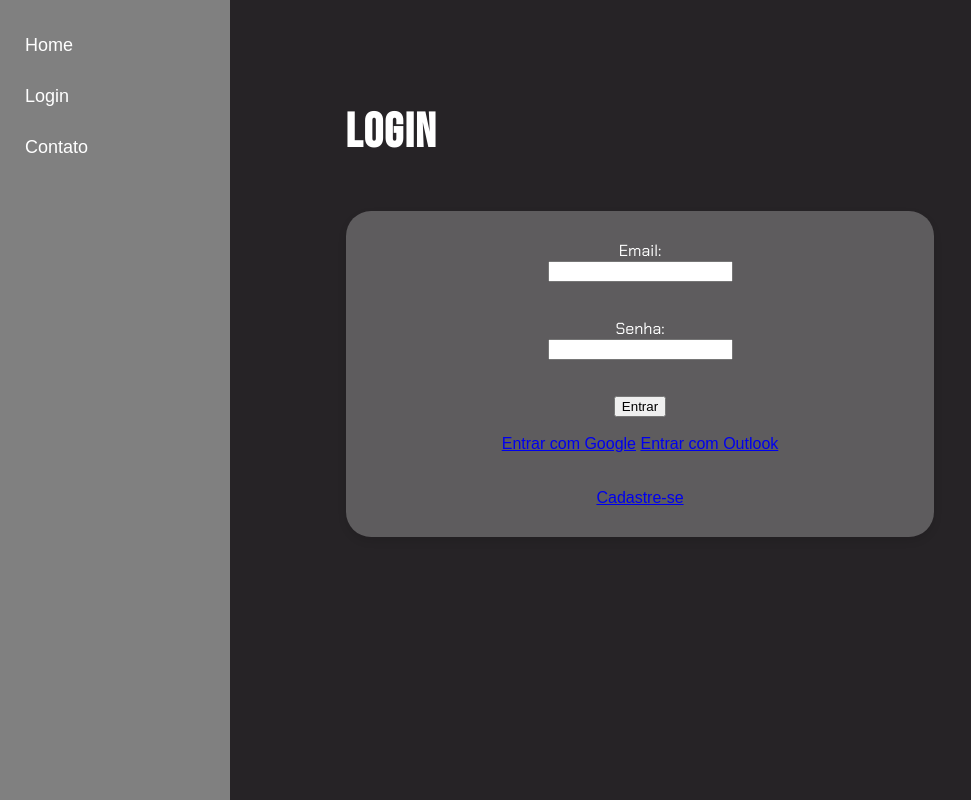
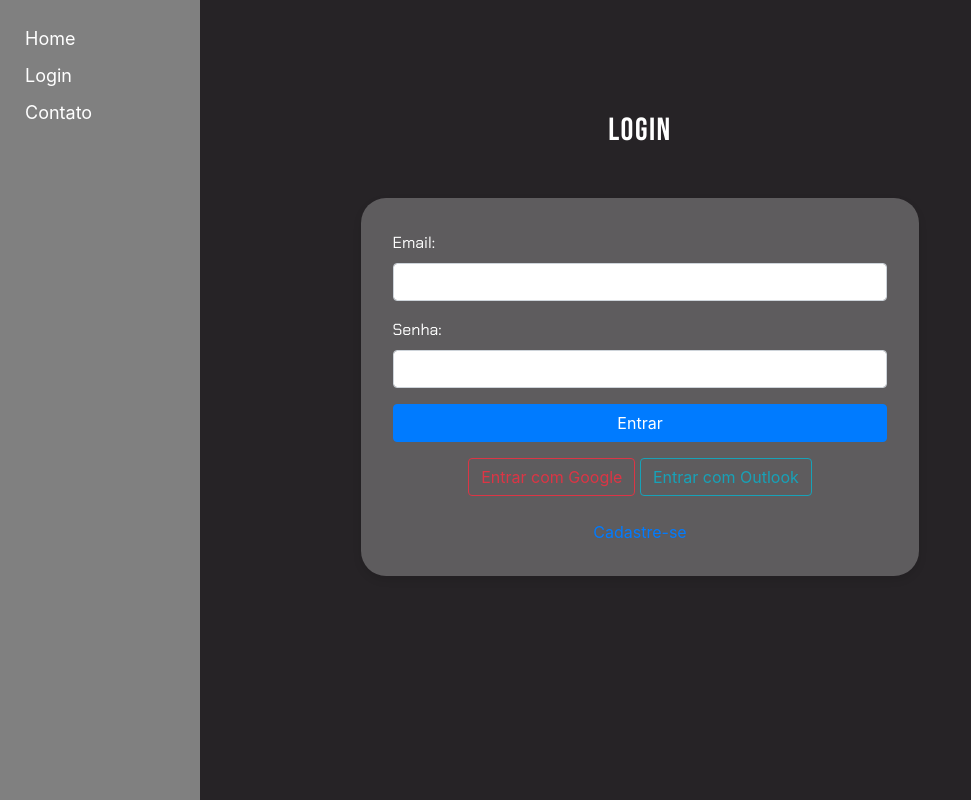
Before and after one commit to LeoLapo/supplyProphet, a Django app: page /login/ in a window 1280 px wide. Shown: the whole page, without its empty margins (0-971 px from the left). Run offline with Django 5.2, Linux system fonts and the light colour scheme; some libraries are stand-ins or nearby versions.

Commit message:
corrigindo pequenos erros e adicionando bootstrap

```diff
--- a/website/static/css/forms.css
+++ b/website/static/css/forms.css
@@ -1,65 +1,11 @@
-.login_form {
-    padding: 5%;
-    margin: 50px auto;
+/* Reduzido para aproveitar as classes do Bootstrap */
+.login_form, .register_form, .contact_form, .predict_form {
     background-color: #f9f9f943;
     border-radius: 25px;
-    /* Bordas mais arredondadas */
     box-shadow: 0 4px 8px rgba(0, 0, 0, 0.1);
-    font-family: Arial, sans-serif;
-    display: flex;
-    flex-direction: column;
-    align-items: center;
-    /* Centraliza itens horizontalmente */
-    justify-content: center;
-    /* Centraliza itens verticalmente */
-}
-
-.register_form {
-    padding: 5%;
-    margin: 50px auto;
-    background-color: #f9f9f943;
-    border-radius: 25px;
-    /* Bordas mais arredondadas */
-    box-shadow: 0 4px 8px rgba(0, 0, 0, 0.1);
-    font-family: Arial, sans-serif;
-    display: flex;
-    flex-direction: column;
-    align-items: center;
-    /* Centraliza itens horizontalmente */
-    justify-content: center;
-    /* Centraliza itens verticalmente */
-}
-
-.contact_form {
-    padding: 5%;
-    margin: 50px auto;
-    background-color: #f9f9f943;
-    border-radius: 25px;
-    /* Bordas mais arredondadas */
-    box-shadow: 0 4px 8px rgba(0, 0, 0, 0.1);
-    font-family: Arial, sans-serif;
-    display: flex;
-    flex-direction: column;
-    align-items: center;
-    /* Centraliza itens horizontalmente */
-    justify-content: center;
-    /* Centraliza itens verticalmente */
-}
-
-.predict_form {
-    padding: 5%;
-    margin: 50px auto;
-    background-color: #f9f9f943;
-    border-radius: 25px;
-    /* Bordas mais arredondadas */
-    box-shadow: 0 4px 8px rgba(0, 0, 0, 0.1);
-    font-family: Arial, sans-serif;
-    display: flex;
-    flex-direction: column;
-    align-items: center;
-    /* Centraliza itens horizontalmente */
-    justify-content: center;
-    /* Centraliza itens verticalmente */
+    padding: 2rem;
+    margin: 3rem auto;
+    /* max-width: 500px; Limita a largura do formulário */
 }
 
 .credenciais {
--- a/website/static/css/styles.css
+++ b/website/static/css/styles.css
@@ -1,18 +1,19 @@
+/* BODY */
 body {
     margin: 0;
     padding: 0;
-    color: white; /* Texto branco */
+    color: white;
     font-family: Arial, sans-serif;
-    overflow-x: hidden; /* Remove a barra de rolagem horizontal */
-    background-color: #262326;
+    background-color: #262326 !important;
 }
 
+/* NAVEGAÇÃO */
 nav {
-    background-color: #808080; /* Cinza */
+    background-color: #808080;
     padding: 15px;
-    width: 200px; /* Largura do menu */
-    height: 100vh; /* Altura total da tela */
-    position: fixed; /* Fixa o menu na lateral */
+    width: 200px;
+    height: 100vh;
+    position: fixed;
     top: 0;
     left: 0;
 }
@@ -20,15 +21,13 @@ nav {
 nav ul {
     list-style: none;
     padding: 0;
-    margin: 0;
 }
 
 nav ul li {
-    margin: 10px 0; /* Espaçamento entre itens */
+    margin: 10px 0;
 }
 
 nav ul li a {
-    display: block; /* Faz os links ocuparem toda a largura do item */
     color: white;
     text-decoration: none;
     font-size: 18px;
@@ -36,24 +35,21 @@ nav ul li a {
 }
 
 nav ul li a:hover {
-    background-color: #35342F; /* Cor de fundo ao passar o mouse */
-    color: white; /* Cor do texto ao passar o mouse */
+    background-color: #35342F;
     border-radius: 8px;
 }
 
+/* CONTEÚDO */
 .content {
     padding: 5% 27%;
-    /* background-color: #333; Fundo do card */
-    /* border-radius: 8px; Bordas arredondadas */
-    /* box-shadow: 0 4px 8px rgba(0, 0, 0, 0.3); Sombra do card */
-    /* box-sizing: border-box; Inclui padding e bordas na largura total */
+    color: white;
 }
 
-
-
+/* CABEÇALHO */
 h1, h2, h3 {
     font-family: "Bebas Neue", sans-serif;
-    letter-spacing:1.5px;
+    letter-spacing: 1.5px;
+    /* color: white; */
 }
 
 h1 {
--- a/website/templates/website/base.html
+++ b/website/templates/website/base.html
@@ -9,6 +9,7 @@
     <link rel="stylesheet" href="{% static 'css/forms.css' %}">
     <link rel="preconnect" href="https://fonts.googleapis.com">
     <link rel="preconnect" href="https://fonts.gstatic.com" crossorigin>
+    <link href="https://stackpath.bootstrapcdn.com/bootstrap/4.5.2/css/bootstrap.min.css" rel="stylesheet">
     <link href="https://fonts.googleapis.com/css2?family=Bebas+Neue&display=swap" rel="stylesheet">
     <link href="https://fonts.googleapis.com/css2?family=Chakra+Petch:ital,wght@0,300;0,400;0,500;0,600;0,700;1,300;1,400;1,500;1,600;1,700&display=swap" rel="stylesheet">
 </head>
--- a/website/templates/website/login.html
+++ b/website/templates/website/login.html
@@ -1,19 +1,25 @@
 {% extends 'website/base.html' %}
 {% block content %}
-    <h2 class="tOther">Login</h2>
+    <div class="container mt-5">
+        <h2 class="tOther text-center">Login</h2>
         <form method="POST" action="{% url 'login' %}" class="login_form">
             {% csrf_token %}
+            <div class="form-group">
                 <label for="email" class="credenciais">Email:</label>
-        <input type="email" id="email" name="email" required><br><br>
+                <input type="email" id="email" name="email" class="form-control" required>
+            </div>
+            <div class="form-group">
                 <label for="password" class="credenciais">Senha:</label>
-        <input type="password" id="password" name="password" required><br><br>
-        <button type="submit" class="submit">Entrar</button>
-        <br>
-        <div class="other_buttons">
-            <a href="#">Entrar com Google</a>
-            <a href="#">Entrar com Outlook</a>
+                <input type="password" id="password" name="password" class="form-control" required>
             </div>
-        <br><br>
-        <a href="{% url 'register' %}" class="cadastro_button">Cadastre-se</a>
+            <button type="submit" class="btn btn-primary btn-block">Entrar</button>
+            <div class="other_buttons mt-3 text-center">
+                <button class="btn btn-outline-danger">Entrar com Google</button>
+                <button class="btn btn-outline-info">Entrar com Outlook</button>
+            </div>
+            <div class="text-center mt-4">
+                <a href="{% url 'register' %}" class="cadastro-link">Cadastre-se</a>
+            </div>
         </form>
+    </div>
 {% endblock %}
--- a/website/views.py
+++ b/website/views.py
@@ -149,7 +149,6 @@ def write_standard_df():
     new_df["Target"] = [100 * random.random() for _ in range(10)]
     return new_df
 
-@login_required(login_url='login')
 def register(request):
     if request.method == 'POST':
         email = request.POST['email']
```
Also changed, not shown: website/templates/website/register.html (+13 -7 lines). Lines whose indentation alone changed are shown as unchanged.
